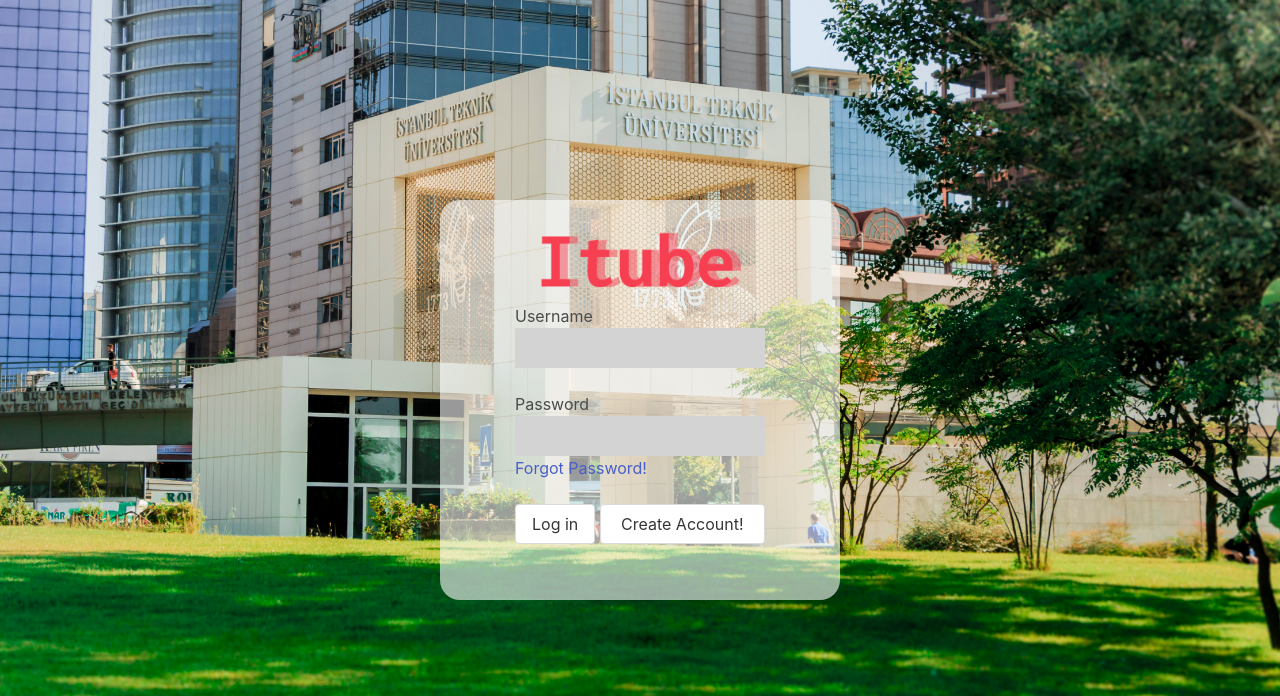
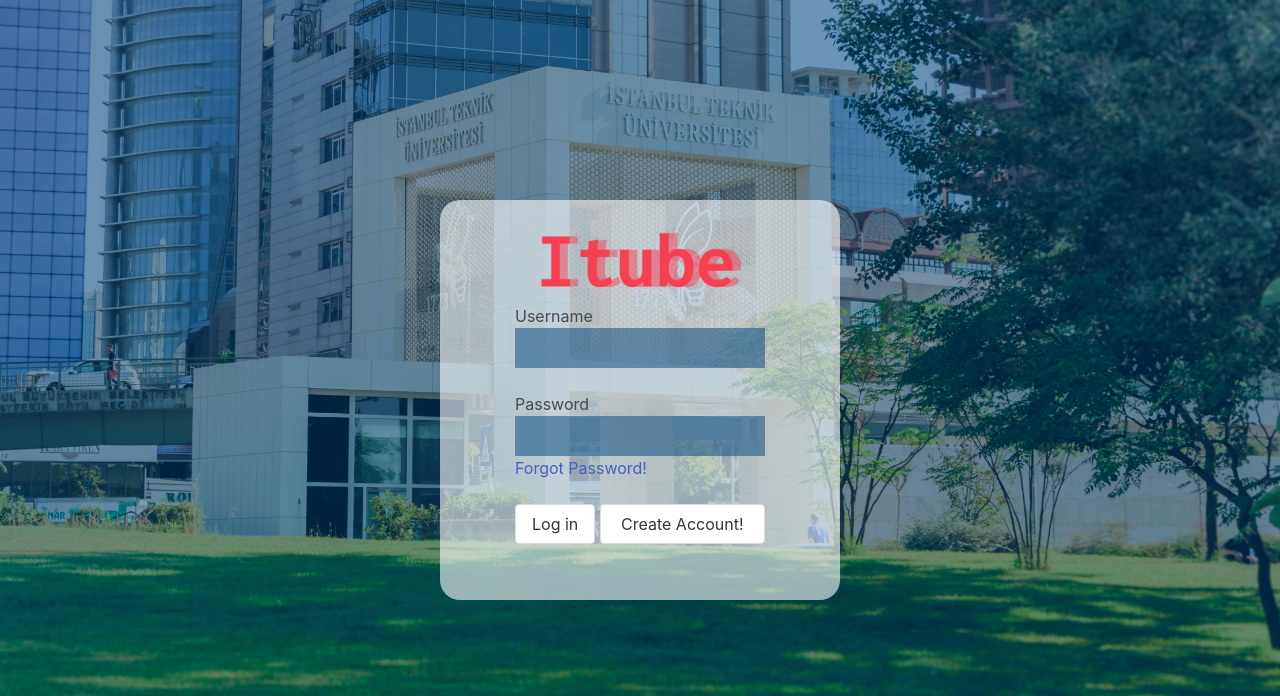
Before and after one commit to burakssen/itu-be, a Flask app: page / in a window 1280 px wide. Shown: the top 696 px of the page. Run offline with Flask 2, Linux system fonts and the light colour scheme.

Commit message:
Accountcreate page added, some design updates

```diff
--- a/static/auth.css
+++ b/static/auth.css
@@ -2,6 +2,18 @@ html{
 
     background: url("./background.jpg");
     background-size: 100%;
+}
+
+html::after{
+    content: "";
+    background: rgb(0,69,124,200);
+    opacity: 0.5;
+    top: 0;
+    left: 0;
+    bottom: 0;
+    right: 0;
+    position: absolute;
+    z-index: -1;
 }
 
 body::-webkit-scrollbar{
@@ -12,6 +24,17 @@ body::-webkit-scrollbar{
     position: absolute;
     transform: translate(-50%, -50%);
     width: 400px;
+    height: 400px;
+    top: 50%;
+    left: 50%;
+    background-color:rgba(255,255,255,0.6);
+    border-radius: 20px;
+}
+
+.create-form-field{
+    position: absolute;
+    transform: translate(-50%, -50%);
+    width: 700px;
     height: 400px;
     top: 50%;
     left: 50%;
@@ -34,7 +57,10 @@ input{
     width: 250px;
     height: 40px;
     padding: 10px;
-    background-color: lightgrey;
+    background-color: rgb(0,69,124,0.5);
+    color: black;
+    font-size: medium;
+    font-weight: 500;
 }
 
 .logo{
```
Also changed, not shown: static/Celestial.jpg (deleted), static/Celestial.png (deleted), static/gab.jpg (deleted), static/gab.png (deleted), static/va.jpg (deleted), static/va.png (deleted).
